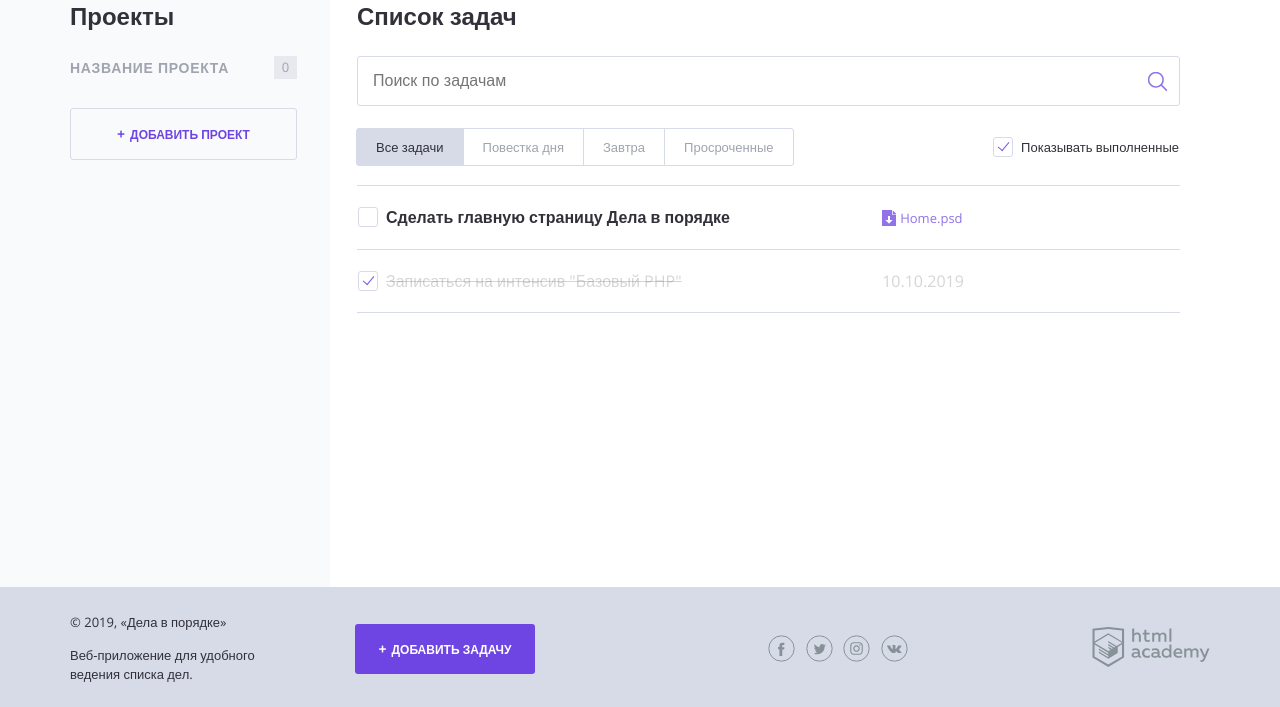
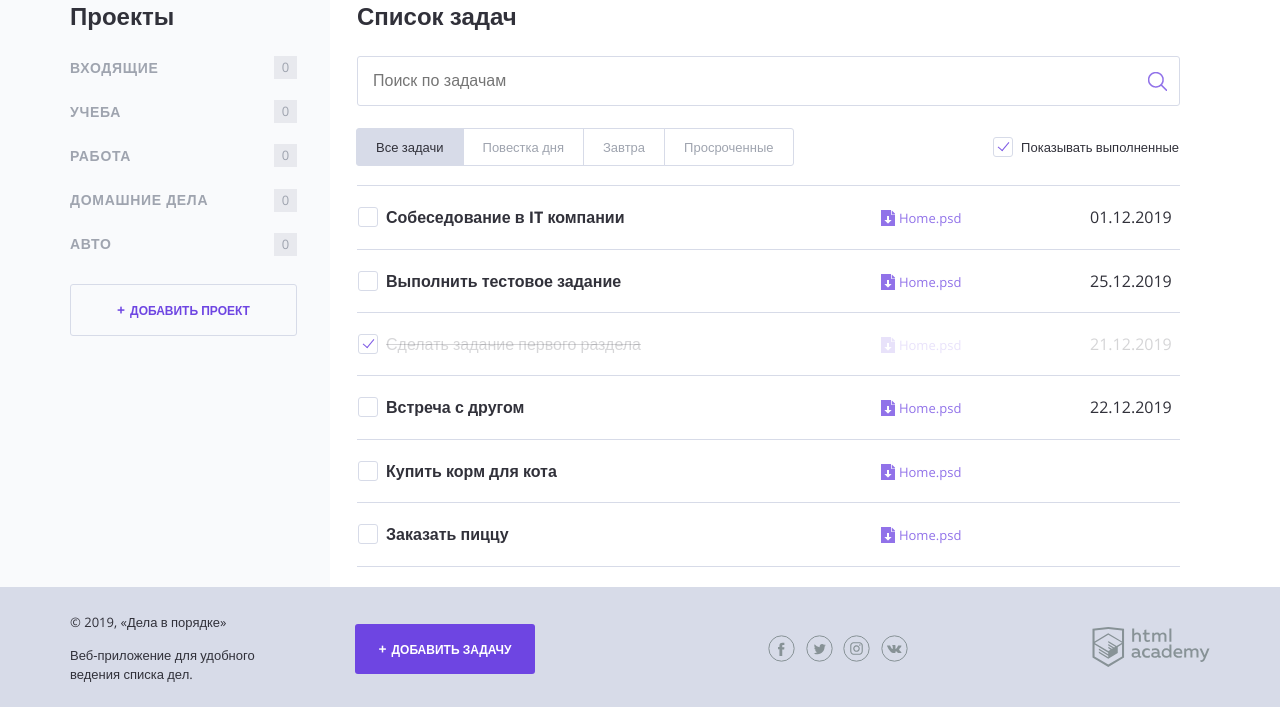
Before and after one commit to nookismile/doingsdone, a PHP site: page / in a window 1280 px wide. Shown: the part 93-800 px from the top of the page. Run offline with PHP 8.4, Linux system fonts and the light colour scheme.

Commit message:
Iterating through arrays projects and tasks

```diff
--- a/index.php
+++ b/index.php
@@ -1,6 +1,48 @@
 <?php
 // показывать или нет выполненные задачи
 $show_complete_tasks = rand(0, 1);
+
+$projects = ["Входящие", "Учеба", "Работа", "Домашние дела", "Авто"];
+
+$tasks = [
+    [
+        'title' => 'Собеседование в IT компании',
+        'date' => '01.12.2019',
+        'category' => 'Работа',
+        'finish' => false
+    ],
+    [
+        'title' => 'Выполнить тестовое задание',
+        'date' => '25.12.2019',
+        'category' => 'Работа',
+        'finish' => false
+    ],
+    [
+        'title' => 'Сделать задание первого раздела',
+        'date' => '21.12.2019',
+        'category' => 'Учеба',
+        'finish' => true
+    ],
+    [
+        'title' => 'Встреча с другом',
+        'date' => '22.12.2019',
+        'category' => 'Входящие',
+        'finish' => false
+    ],
+    [
+        'title' => 'Купить корм для кота',
+        'date' => null,
+        'category' => 'Домашние дела',
+        'finish' => false
+    ],
+    [
+        'title' => 'Заказать пиццу',
+        'date' => null,
+        'category' => 'Домашние дела',
+        'finish' => false
+    ]
+];
+
 ?>
 <!DOCTYPE html>
 <html lang="ru">
@@ -42,17 +84,21 @@ $show_complete_tasks = rand(0, 1);
 
                 <nav class="main-navigation">
                     <ul class="main-navigation__list">
+                        <?php foreach ($projects as $project): ?>
+                            <?php if (isset($project)): ?>
                                 <li class="main-navigation__list-item">
-                            <a class="main-navigation__list-item-link" href="#">Название проекта</a>
+                                    <a class="main-navigation__list-item-link" href="#">
+                                      <?= $project ?>
+                                    </a>
                                     <span class="main-navigation__list-item-count">0</span>
                                 </li>
+                            <?php endif; ?>
+                        <?php endforeach; ?>
                     </ul>
                 </nav>
-
                 <a class="button button--transparent button--plus content__side-button"
                    href="pages/form-project.html" target="project_add">Добавить проект</a>
             </section>
-
             <main class="content__main">
                 <h2 class="content__main-heading">Список задач</h2>
 
@@ -76,37 +122,25 @@ $show_complete_tasks = rand(0, 1);
                         <span class="checkbox__text">Показывать выполненные</span>
                     </label>
                 </div>
-
                 <table class="tasks">
-                    <tr class="tasks__item task">
+                    <?php foreach ($tasks as $key => $task): ?>
+                        <?php if (isset($task)): ?>
+                            <?php if ($show_complete_tasks == 0 && $task["finish"]): continue; ?>
+                            <?php endif; ?>
+                            <tr class="tasks__item task <?php if ($task['finish']): ?>task--completed<?php endif; ?>">
                                 <td class="task__select">
                                     <label class="checkbox task__checkbox">
-                                <input class="checkbox__input visually-hidden task__checkbox" type="checkbox" value="1">
-                                <span class="checkbox__text">Сделать главную страницу Дела в порядке</span>
+                                        <input class="checkbox__input visually-hidden task__checkbox" type="checkbox" value="1" <?php if ($task['finish']): ?>checked<?php endif; ?>>
+                                        <span class="checkbox__text"><?=$task['title']; ?></span>
                                     </label>
                                 </td>
-
                                 <td class="task__file">
                                     <a class="download-link" href="#">Home.psd</a>
                                 </td>
-
-                        <td class="task__date"></td>
+                                <td class="task__date"><?=$task['date']; ?></td>
                             </tr>
-                    <!--показывать следующий тег <tr/>, если переменная $show_complete_tasks равна единице-->
-                    <?php if($show_complete_tasks === 1): ?>
-                    <tr class="tasks__item task task--completed">
-                        <td class="task__select">
-                            <label class="checkbox task__checkbox">
-                                <input class="checkbox__input visually-hidden" type="checkbox" checked>
-                                <span class="checkbox__text">Записаться на интенсив "Базовый PHP"</span>
-                            </label>
-                        </td>
-                        <td class="task__date">10.10.2019</td>
-
-                        <td class="task__controls">
-                        </td>
-                    </tr>
-                    <?php endif ?>
+                        <?php endif; ?>
+                    <?php endforeach; ?>
                 </table>
             </main>
         </div>
```
Lines whose indentation alone changed are shown as unchanged.
